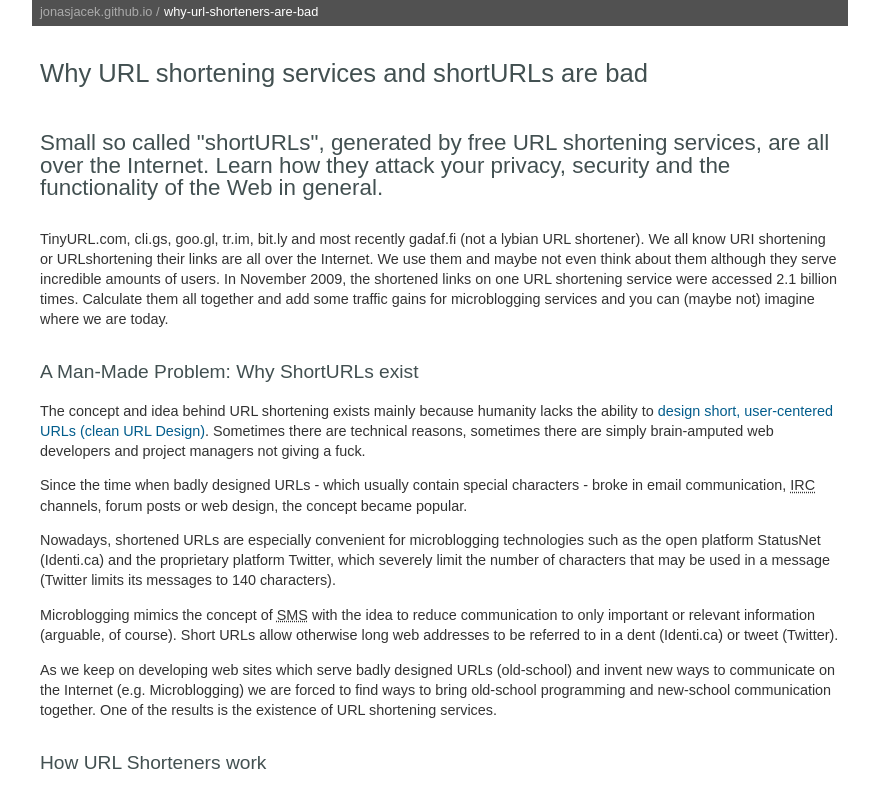
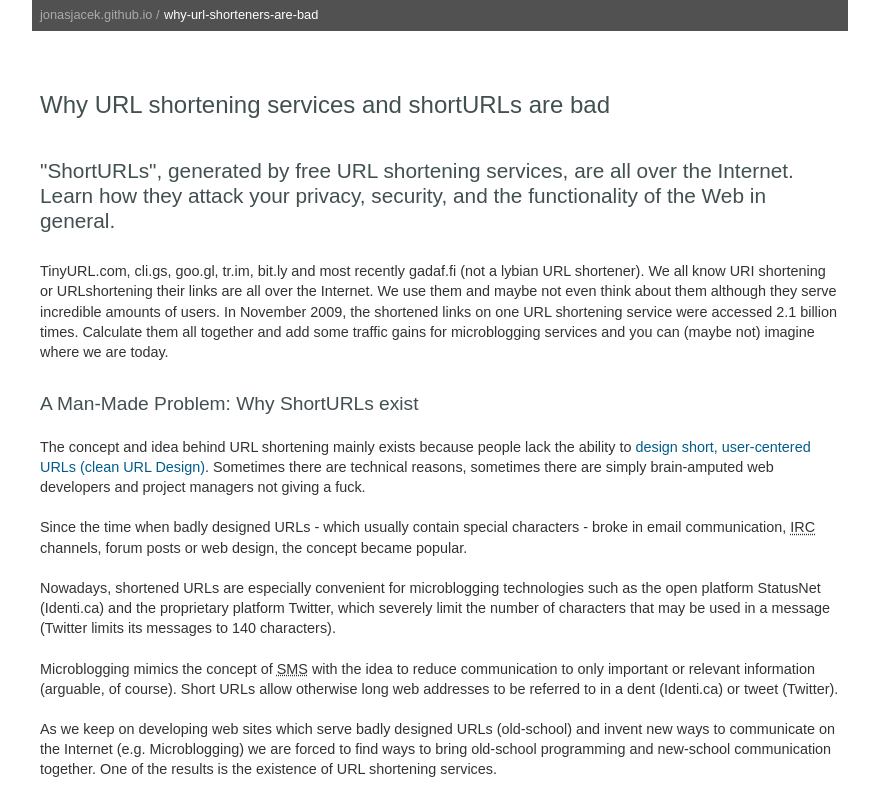
Before and after one commit to jonasjacek/jonasjacek.github.io, a plain HTML site: page why-url-shorteners-are-bad.html in a window 1280 px wide. Shown: the top 788 px of the page, without its empty margins (200-1079 px from the left). Drawn offline with Linux system fonts and the light colour scheme.

Commit message:
minor changes to css

```diff
--- a/screen.css
+++ b/screen.css
@@ -1,18 +1,6 @@
 /* RESET
  * ---------------------------------------------------------------------------*/
-html, body, div, span, object, iframe,
-h1, h2, h3, h4, h5, h6, p, blockquote, pre,
-a, abbr, address, cite, code,
-del, dfn, em, img, ins, kbd, q, s, samp,
-small, strong, sub, sup, var,
-b, u, i,
-dl, dt, dd, ol, ul, li,
-fieldset, form, label, legend,
-table, caption, tbody, tfoot, thead, tr, th, td,
-article, aside, canvas, details, embed,
-figure, figcaption, footer, header,
-menu, nav, output, ruby, section, summary,
-time, mark, audio, video {
+html, body, div, span, object, iframe, h1, h2, h3, h4, h5, h6, p, blockquote, pre, a, abbr, address, cite, code, del, em, img, ins, kbd, q, s, samp, small, strong, sub, sup, var, b, u, i, dl, dt, dd, ol, ul, li, table, caption, tbody, tfoot, thead, tr, th, td, article, figure, figcaption, footer, header, nav, section {
   margin: 0;
   padding: 0;
   border: 0;
@@ -22,99 +10,42 @@ time, mark, audio, video {
 
 /* DEFAULTS
  * ---------------------------------------------------------------------------*/
-body {
-  line-height: 1;
-}
+body { line-height: 1.4; color: #333; }
+html { font-family: sans-serif; font-size: 100%; }
+p { font-size: 0.9em; margin: 0 0 1.4em; }
+code { font-family: monospace; }
 
-html {
-  color: #333;
-  font-family: sans-serif;
-  font-size: 100%;
-}
-
-p {
-  font-size: 0.9em;
-  line-height: 1.4em;
-  margin: 0 0 1em;
-}
-
-a {
-  color: #025D8C;
-  text-decoration: none;
-  transition: all 200ms linear 0s;
-  word-wrap: break-word;
-}
-  a:hover, a:active {
-    text-decoration: underline;
-  }
-  a:active, :focus {
-    outline: 0;
-  }
-  :target {
-    color: #007F00;
-  }
+a { color: #025D8C; text-decoration: none; transition: all 200ms linear 0s; word-wrap: break-word; }
+a:hover,
+a:active { text-decoration: underline; }
+a:active,
+:focus { outline: 0; }
+:target { color: #007F00; }
 
 /* STRUCTURE
 ------------------------------------------------------------------------------*/
-main, footer, header {
-	max-width: 800px;
-	margin: 0 auto;
-	padding: 0 0.5em;
-}
+main, footer, header { max-width: 800px; margin: 0 auto; padding: 0 0.5em; }
 
 /* HEADER
 * ----------------------------------------------------------------------------*/
-header {
-  background: #515151;
-  color: #FFF;
-	text-transform: none;
-}
+header { background: #515151; color: #FFF; text-transform: none; }
 header a,
-header a:hover {
-  color: #FFF;
-  display: inline-block;
-  font-size: 0.8em;
-  padding: 0.5em 0;
-  text-decoration: none;
-}
+header a:hover { color: #FFF; display: inline-block; font-size: 0.8em; padding: 0.5em 0; text-decoration: none; }
 header span {color: #AAA;}
 
 /* HEADINGS
 * ----------------------------------------------------------------------------*/
-h1,h2,h3 {
-  color: #425051;
-}
-h1 {
-  font-size: 1.6em;
-  line-height: 1.4em;
-  margin: 1.2em 0 1em;
-}
-h2 {
-  font-size: 1.4em;
-  margin: 1.8em 0 1.3em;
-}
-h3 {
-  font-size: 1.2em;
-  margin: 1.7em 0 1em;
-}
+h1,h2,h3 { color: #425051; }
+h1 { font-size: 1.5em; line-height: 1.4em; margin: 2.4em 0 1em; }
+h2 { font-size: 1.3em; line-height: 1.2em; margin: 1.8em 0 1.3em; }
+h3 { font-size: 1.2em; margin: 1.5em 0 1em; }
 
 /* LISTS
 ----------------------------------------------------------------------------- */
-ul, ol {
-  list-style-position: outside;
-  margin: 2em 0 2em 1.3em;
-}
-li {
-  line-height: 1.4em;
-  margin: 0 0 0.3em;
-  padding: 0 0 0 0.3em;
-}
-li ul, li ol {
-  margin: 0.5em 0 0.5em 1.5em;
-}
-li ul li, li ol li {
-  margin: 0 0 1em;
-}
+ul, ol { list-style-position: outside; margin: 2em 0 2em 1.3em; }
+li { margin: 0 0 .8em; padding: 0 0 0 .3em; }
+li ul, li ol { margin: 0.5em 0 0.5em 1.5em; }
+li ul li, li ol li { margin: 0 0 1em; }
 
 /* TABLES
 ----------------------------------------------------------------------------- */
--- a/why-url-shorteners-are-bad.html
+++ b/why-url-shorteners-are-bad.html
@@ -12,10 +12,10 @@
     <main>
       <article>
         <h1>Why URL shortening services and shortURLs are bad</h1>
-        <h2>Small so called &quot;shortURLs&quot;, generated by free URL shortening services, are all over the Internet. Learn how they attack your privacy, security and the functionality of the Web in general.</h2>
+        <h2>&quot;ShortURLs&quot;, generated by free URL shortening services, are all over the Internet. Learn how they attack your privacy, security, and the functionality of the Web in general.</h2>
         <p>TinyURL.com, cli.gs, goo.gl, tr.im, bit.ly and most recently gadaf.fi (not a lybian URL shortener). We all know URI shortening or URLshortening their links are all over the Internet. We use them and maybe not even think about them although they serve incredible amounts of users. In November 2009, the shortened links on one URL shortening service were accessed 2.1 billion times. Calculate them all together and add some traffic gains for microblogging services and you can (maybe not) imagine where we are today.</p>
         <h3>A Man-Made Problem: Why ShortURLs exist</h3>
-        <p>The concept and idea behind URL shortening exists mainly because humanity lacks the ability to <a href="/uri-design">design short, user-centered URLs (clean URL Design)</a>. Sometimes there are technical reasons, sometimes there are simply brain-amputed web developers and project managers not giving a fuck.</p>
+        <p>The concept and idea behind URL shortening mainly exists because people lack the ability to <a href="/uri-design">design short, user-centered URLs (clean URL Design)</a>. Sometimes there are technical reasons, sometimes there are simply brain-amputed web developers and project managers not giving a fuck.</p>
         <p>Since the time when badly designed URLs - which usually contain special characters - broke in email communication, <abbr title="Internet Relay Chat">IRC</abbr> channels, forum posts or web design, the concept became popular.</p>
         <p>Nowadays, shortened URLs are especially convenient for microblogging technologies such as the open platform StatusNet (Identi.ca) and the proprietary platform Twitter, which severely limit the number of characters that may be used in a message (Twitter limits its messages to 140 characters).</p>
         <p>Microblogging mimics the concept of <abbr title="Short Message Service">SMS</abbr> with the idea to reduce communication to only important or relevant information (arguable, of course). Short URLs allow otherwise long web addresses to be referred to in a dent (Identi.ca) or tweet (Twitter).</p>
```
Also changed, not shown: index.html (+2 -2 lines).
